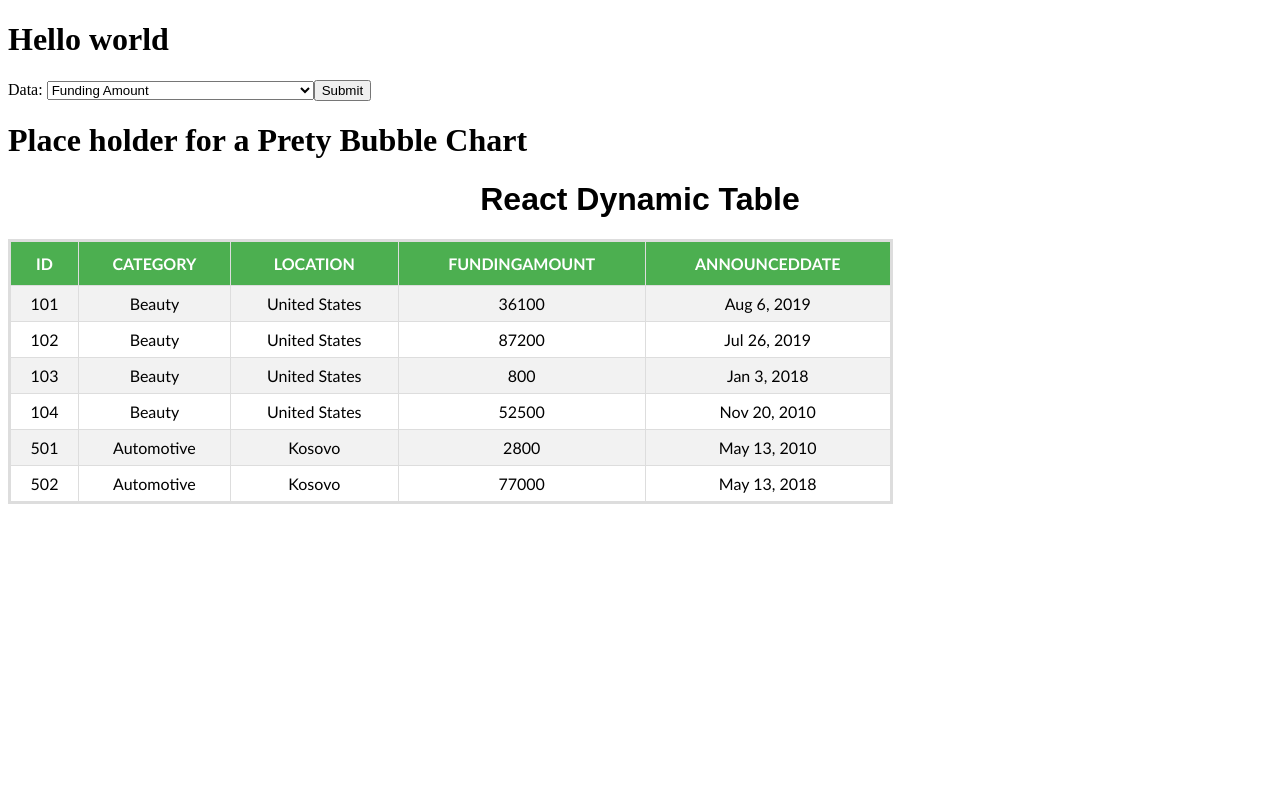
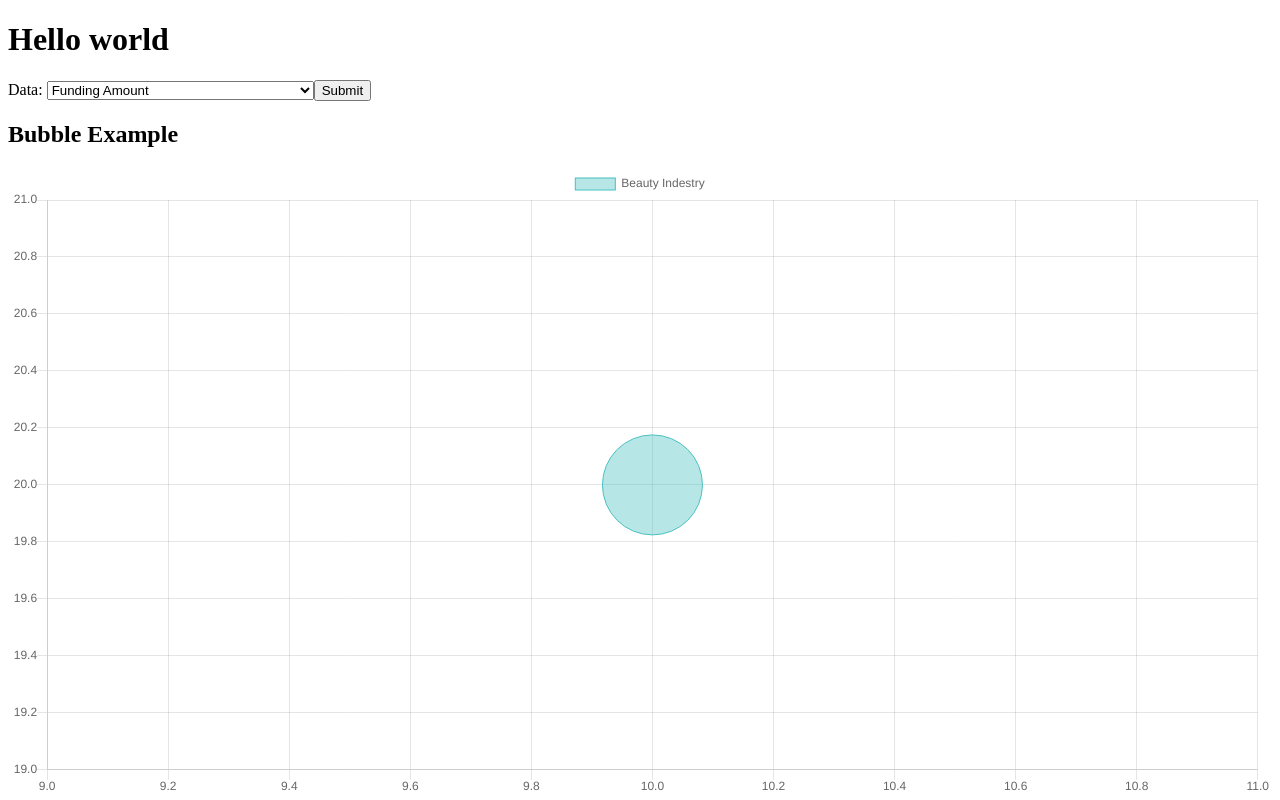
Before and after one commit to snufka/Delphai, a React (Create React App) app: page / in a window 1280 px wide. Shown: the top 800 px of the page. Built offline with nearby package versions, Linux system fonts and the light colour scheme.

Commit message:
addig bubble chart

```diff
--- a/src/Graph.js
+++ b/src/Graph.js
@@ -1,10 +1,39 @@
 import React from 'react'
-import Chart from 'chart.js'
+import { Bubble } from 'react-chartjs-2';
+
+const data = {
+    labels: ['January'],
+    datasets: [
+        {
+            label: 'Beauty Indestry',
+            fill: false,
+            lineTension: 0.1,
+            backgroundColor: 'rgba(75,192,192,0.4)',
+            borderColor: 'rgba(75,192,192,1)',
+            borderCapStyle: 'butt',
+            borderDash: [],
+            borderDashOffset: 0.0,
+            borderJoinStyle: 'miter',
+            pointBorderColor: 'rgba(75,192,192,1)',
+            pointBackgroundColor: '#fff',
+            pointBorderWidth: 1,
+            pointHoverRadius: 5,
+            pointHoverBackgroundColor: 'rgba(75,192,192,1)',
+            pointHoverBorderColor: 'rgba(220,220,220,1)',
+            pointHoverBorderWidth: 2,
+            pointRadius: 1,
+            pointHitRadius: 10,
+            data: [{ x: 10, y: 20, r: 50 }]
+        }
+
+    ]
+};
 
 export default function Graph() {
     return (
         <div>
-            <h1>Place holder for a Prety Bubble Chart</h1>
+            <h2>Bubble Example</h2>
+            <Bubble data={data} />
         </div>
     )
 }
```
